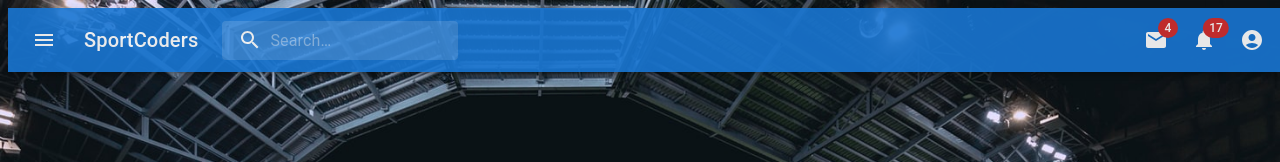
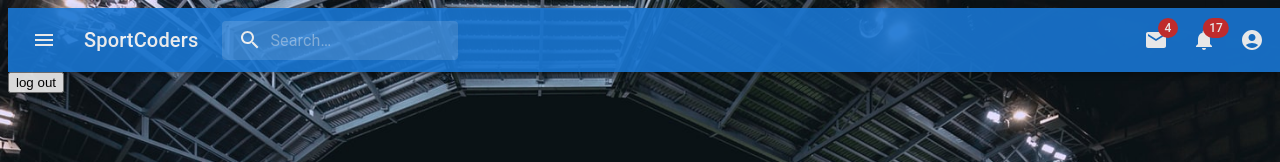
Before and after one commit to DATisdale/SocialMedia_AppFrontEnd, a React (Create React App) app: page /login in a window 1280 px wide. Shown: the top 162 px of the page. Built offline with nearby package versions, Linux system fonts and the light colour scheme.

Commit message:
Created a logout button that brings user back to login page without breaking. (VPP, GD, MS, DT, JB)

```diff
--- a/src/App.jsx
+++ b/src/App.jsx
@@ -1,11 +1,12 @@
 import React, {Component} from "react";
 
 import {Switch, Route, Redirect} from 'react-router-dom';
-import SearchBar from "./components/Searchbar/Searchbar";
+import SearchBar from "./components/searchbar/searchbar";
 import LoginForm from "./components/LoginForm/LoginForm"
 import Signup from "./components/Signup/Signup"
 import Home from './components/Home/Home'
 import jwtDecode from 'jwt-decode'
+import Logout from './components/logout/logout'
 // import PageLayout from "./components/PageLayout/PageLayout";
 
 class App extends Component {
@@ -39,6 +40,7 @@ render() {
     return (
         <div className="App">
         <SearchBar/>
+        <Logout />
         <Switch>
             <Route path="/" exact render={(props) => {
                 if(!this.state.user){
--- a/src/components/Home/Home.jsx
+++ b/src/components/Home/Home.jsx
@@ -1,9 +1,11 @@
 import React, { useState } from 'react';
+import MainFeed from '../mainfeed/mainfeed';
 
 const Home = (props) => {
     return (
         <div>
             <h1>Home Page</h1>
+            <MainFeed />
         </div>
      );
 }
--- /dev/null
+++ b/src/components/logout/logout.jsx
@@ -0,0 +1,10 @@
+import * as React from 'react';
+
+export default function Logout() {
+    const logOutBtn = () => {
+        localStorage.removeItem("token");
+        window.location.assign("/");
+    }
+  return(
+      <button onClick={() => logOutBtn()}>log out </button>
+  )};
--- a/src/components/mainfeed/mainfeed.css
+++ b/src/components/mainfeed/mainfeed.css
@@ -1,5 +1,5 @@
 .feed{
-    background-color: lightsteelblue,
+    background-color: lightsteelblue;
     text-align: center;
     border-width: 1 1px;
     border: solid black;
--- a/src/components/mainfeed/mainfeed.jsx
+++ b/src/components/mainfeed/mainfeed.jsx
@@ -1,6 +1,6 @@
 import { BusAlertTwoTone } from '@mui/icons-material';
 import React from 'react';
-import './MainFeed.css'
+import './mainfeed.css'
 
 const MainFeed=()=>{
     return(
--- a/src/components/searchbar/searchbar.jsx
+++ b/src/components/searchbar/searchbar.jsx
@@ -99,6 +99,7 @@ export default function PrimarySearchAppBar() {
     >
       <MenuItem onClick={handleMenuClose}>Profile</MenuItem>
       <MenuItem onClick={handleMenuClose}>My account</MenuItem>
+      {/* <MenuItem onClick={localStorage.removeItem("token")} >Logout</MenuItem> */}
     </Menu>
   );
 
```
